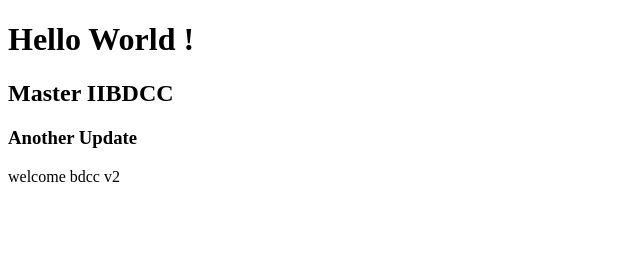
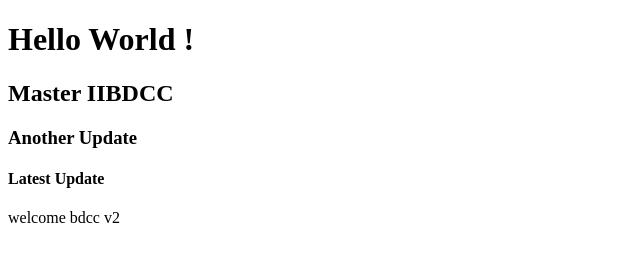
Before and after one commit to HamzaOuggadi/DevOpsTP, a plain HTML site: page index.html in a window 1280 px wide. Shown: the whole page, without its empty margins (0-640 px from the left). Drawn offline with Linux system fonts and the light colour scheme.

Commit message:
Latest Update

```diff
--- a/index.html
+++ b/index.html
@@ -8,6 +8,7 @@
 <h1>Hello World !</h1>
 <h2>Master IIBDCC</h2>
 <h3>Another Update</h3>
+<h4>Latest Update</h4>
 welcome bdcc v2
 </body>
 </html>
```
